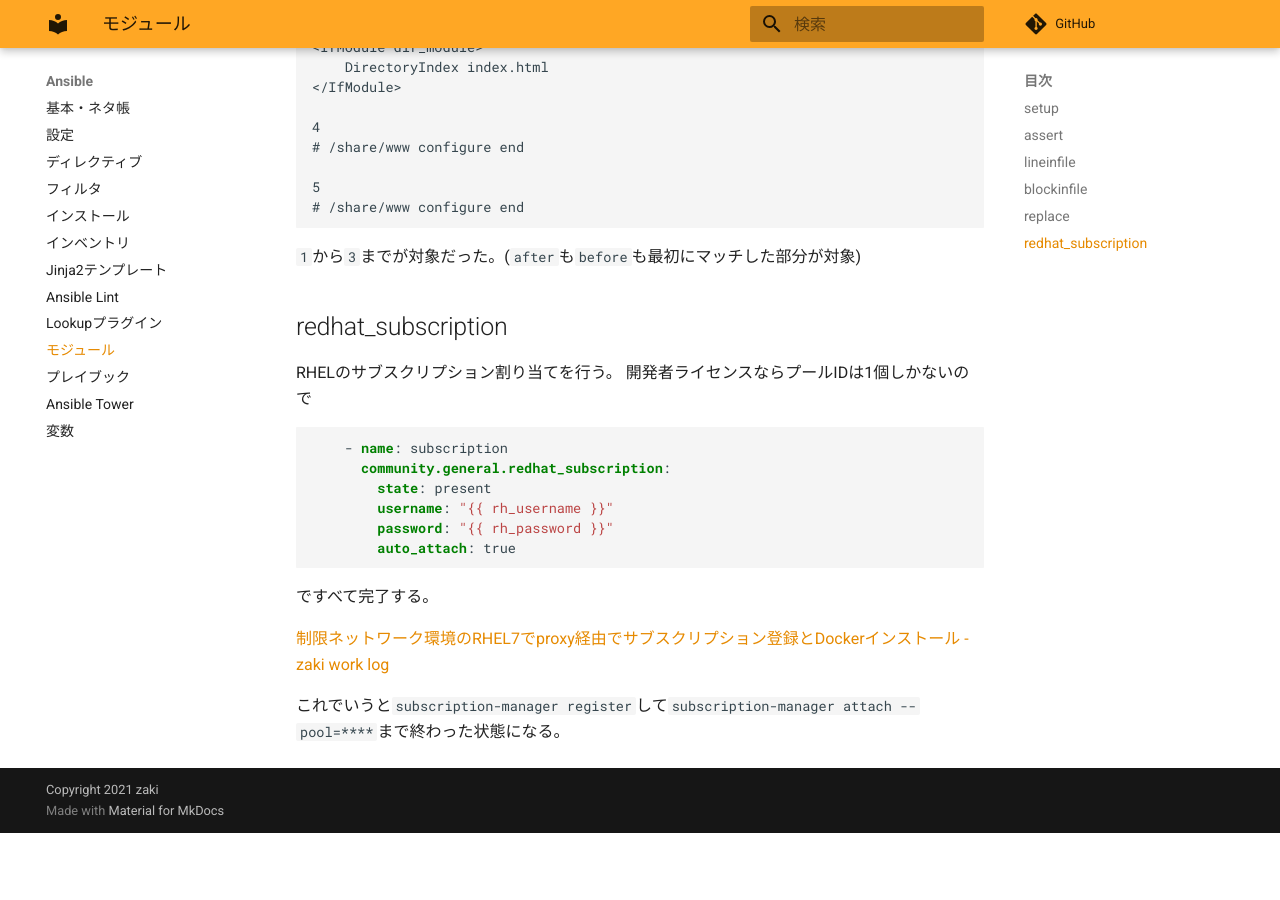
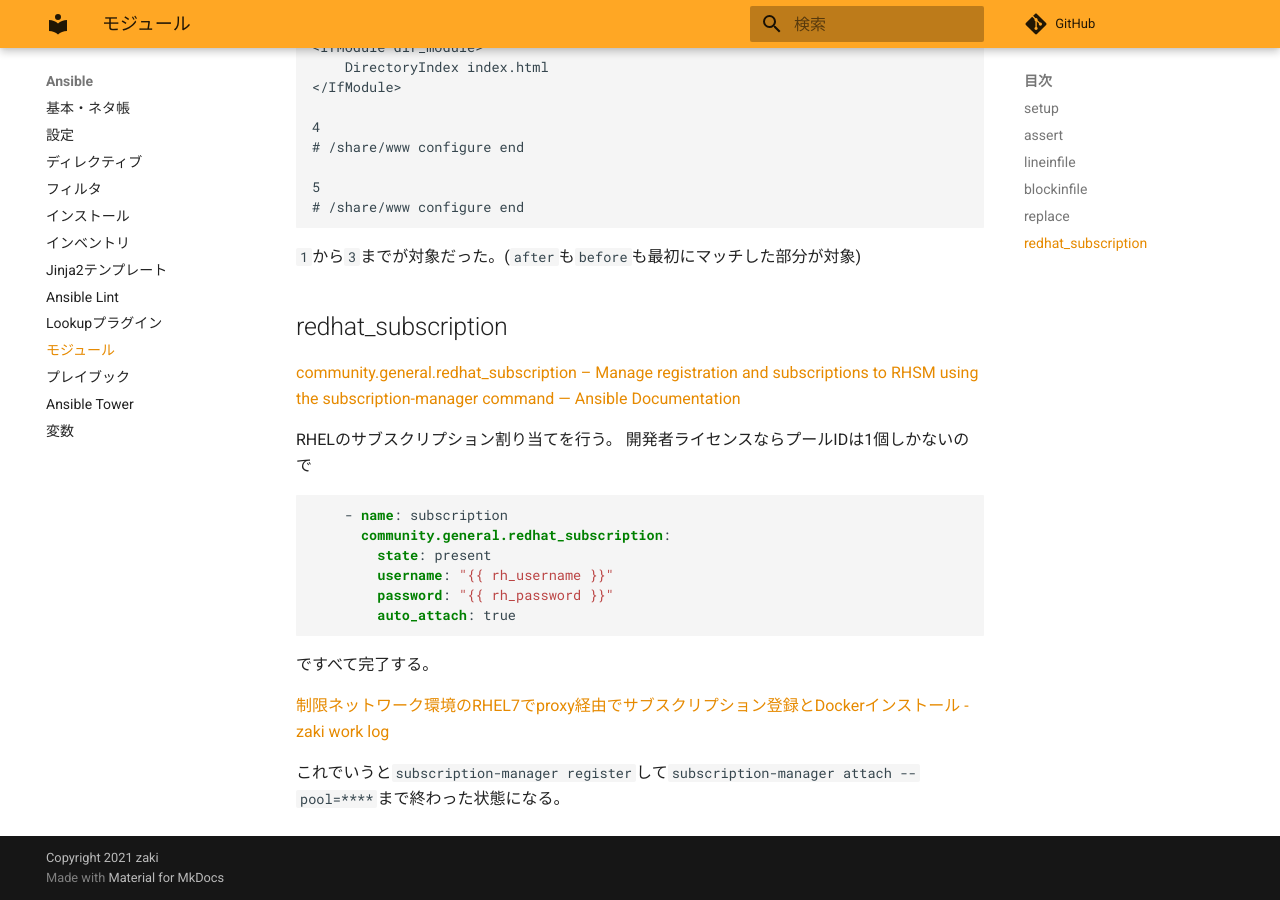
Before and after one commit to zaki-lknr/docs, an MkDocs documentation site: the page built from docs/Ansible/module.md, in a window 1280 px wide and 900 px high, scrolled down 3870 px. Built offline with MkDocs 1.6.1 and Material for MkDocs 9.7.7, drawn with Linux system fonts in a browser that asks for light colours; comment, search, counter and statistics services are not loaded; before the commit the page ends 4703 px from its top, so only the background shows below that.

Commit message:
add: ansible/module: redhat_subscription: モジュールのドキュメント追加

```diff
--- a/docs/Ansible/module.md
+++ b/docs/Ansible/module.md
@@ -191,6 +191,8 @@ https://docs.ansible.com/ansible/latest/collections/ansible/builtin/replace_modu
 
 ## redhat_subscription
 
+[community.general.redhat_subscription – Manage registration and subscriptions to RHSM using the subscription-manager command — Ansible Documentation](https://docs.ansible.com/ansible/latest/collections/community/general/redhat_subscription_module.html)
+
 RHELのサブスクリプション割り当てを行う。
 開発者ライセンスならプールIDは1個しかないので
 
```
